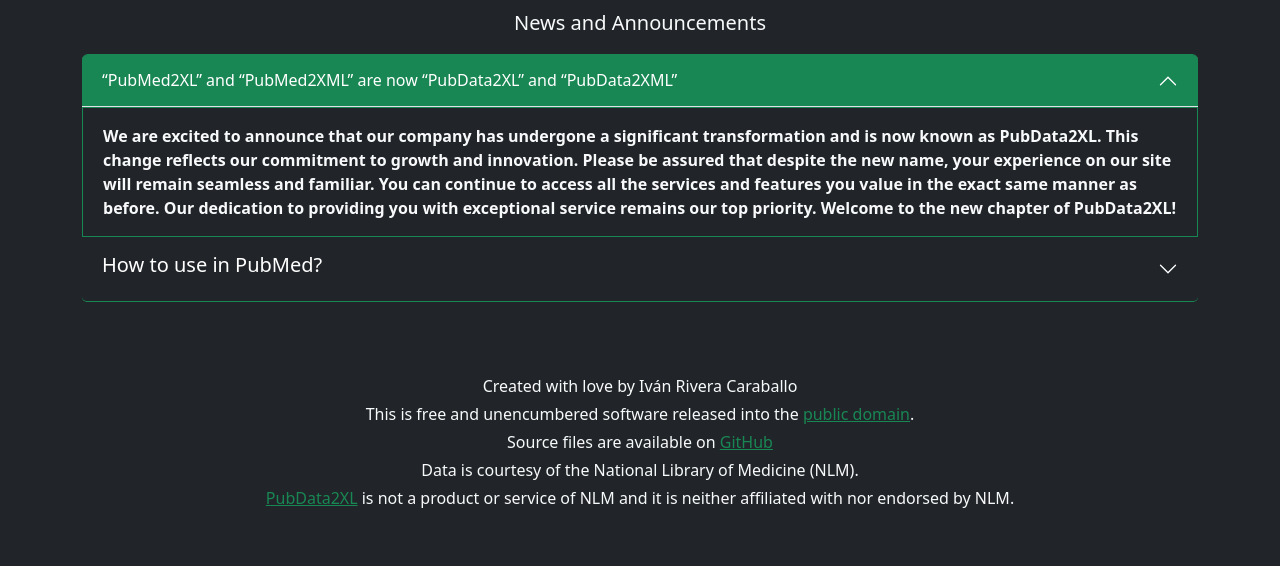
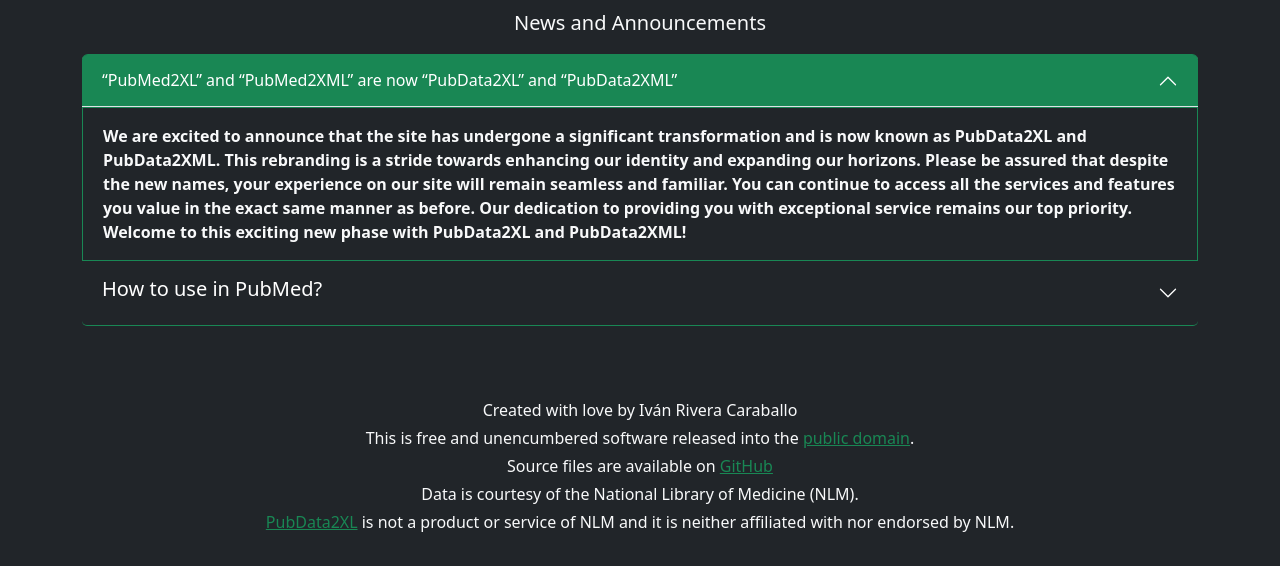
Before and after one commit to PubData2XL/PubData2XL, a Django app: template src/apps/pubdata2xl/templates/pubdata2xl/news.html in a window 1280 px wide, after a click on "“PubMed2XL” and “PubMed2XML” are now “PubData2XL” and “PubDa". Shown: the part 100-666 px from the top of the page. Run offline with Django 4.2, Linux system fonts and the light colour scheme; the template is opened without the code that fills it, so the values that code supplies are empty; some libraries are stand-ins or nearby versions.

Commit message:
more changes

```diff
--- a/src/apps/pubdata2xl/templates/pubdata2xl/news.html
+++ b/src/apps/pubdata2xl/templates/pubdata2xl/news.html
@@ -14,24 +14,24 @@
     <div class="col">
       <div class="accordion" id="news">
         <div class="accordion-item">
-          <h2 class="accordion-header" id="heading2">
-            <button aria-expanded="true" aria-controls="collapse2" data-bs-target="#news2" class="accordion-button collapsed" data-bs-toggle="collapse" type="button">
+          <h2 class="accordion-header" id="headingtwo">
+            <button aria-expanded="true" aria-controls="collapsetwo" data-bs-target="#news2" class="accordion-button collapsed" data-bs-toggle="collapse" type="button">
               “PubMed2XL” and “PubMed2XML” are now “PubData2XL” and “PubData2XML”
             </button>
           </h2>
-          <div id="news2" class="accordion-collapse collapse" aria-labelledby="heading2" data-bs-parent="#news">
+          <div id="news2" class="accordion-collapse collapse" aria-labelledby="headingtwo" data-bs-parent="#news">
             <div class="accordion-body bg-dark text-light">
-              <strong>We are excited to announce that our company has undergone a significant transformation and is now known as PubData2XL. This change reflects our commitment to growth and innovation. Please be assured that despite the new name, your experience on our site will remain seamless and familiar. You can continue to access all the services and features you value in the exact same manner as before. Our dedication to providing you with exceptional service remains our top priority. Welcome to the new chapter of PubData2XL!</strong>
+              <strong>We are excited to announce that the site has undergone a significant transformation and is now known as PubData2XL and PubData2XML. This rebranding is a stride towards enhancing our identity and expanding our horizons. Please be assured that despite the new names, your experience on our site will remain seamless and familiar. You can continue to access all the services and features you value in the exact same manner as before. Our dedication to providing you with exceptional service remains our top priority. Welcome to this exciting new phase with PubData2XL and PubData2XML!</strong>
             </div>
           </div>
         </div>
         <div class="accordion-item">
-          <h2 class="accordion-header" id="heading1">
-            <button aria-expanded="false" aria-controls="collapse1" data-bs-target="#news1" class="accordion-button collapsed" data-bs-toggle="collapse" type="button">
+          <h2 class="accordion-header" id="headingone">
+            <button aria-expanded="false" aria-controls="collapseone" data-bs-target="#news1" class="accordion-button collapsed" data-bs-toggle="collapse" type="button">
               <h5>How to use in PubMed?</h5>
             </button>
           </h2>
-          <div id="news1" class="accordion-collapse collapse show" aria-labelledby="heading1" data-bs-parent="#news">
+          <div id="news1" class="accordion-collapse collapse show" aria-labelledby="headingone" data-bs-parent="#news">
             <div class="accordion-body bg-dark text-light">
               <ol>
                 <li>Drag this link (<a class="text-success" target="_blank" href="javascript:(function(){function goToPubData2XL(pmids){if (pmids != &quot;&quot;) {window.open(&quot;https://www.pubdata2xl.com/&quot; + pmids, '_blank');}else {alert(&quot;Hmm, looks like you didn't select any records, or did you?&quot;);}}var pmids;switch (document.domain) {case &quot;ovidsp.dc2.ovid.com&quot;:pmids = $(&quot;td.titles-checkbox input:checked&quot;).parent().siblings().find(&quot;div.article-ui&quot;).map(function(){return $(this).text().match(/([0-9]+)/)[0]; }).get().join(&quot;,&quot;);goToMPubData2XL(pmids);break;case &quot;www.ncbi.nlm.nih.gov&quot;:pmids = jQuery(&quot;div.rprtnum input:checked&quot;).map(function(){ return this.value; }).get().join(&quot;,&quot;);goToPubData2XL(pmids);break;case &quot;pubmed.ncbi.nlm.nih.gov&quot;:pmids = $(&quot;div#search-results section.search-results-list article input.search-result-selector:checked&quot;).map(function(){ return this.value; }).get().join(&quot;,&quot;);goToPubData2XL(pmids);break;default:alert(&quot;Hmm, looks like you are not on a supported site, or are you?&quot;);}})()">PubData2XL</a>) to your browser's bookmarks / favorites bar to create a button.
```
